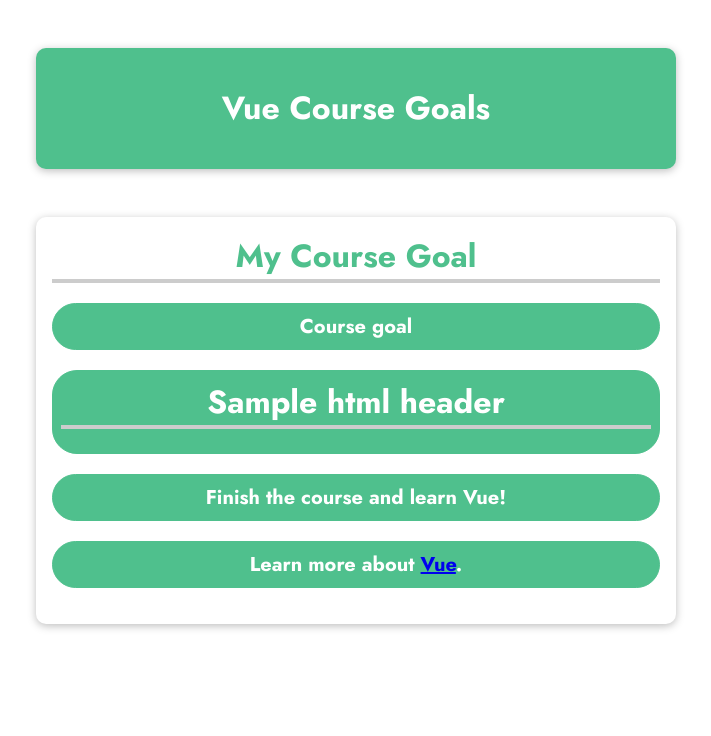
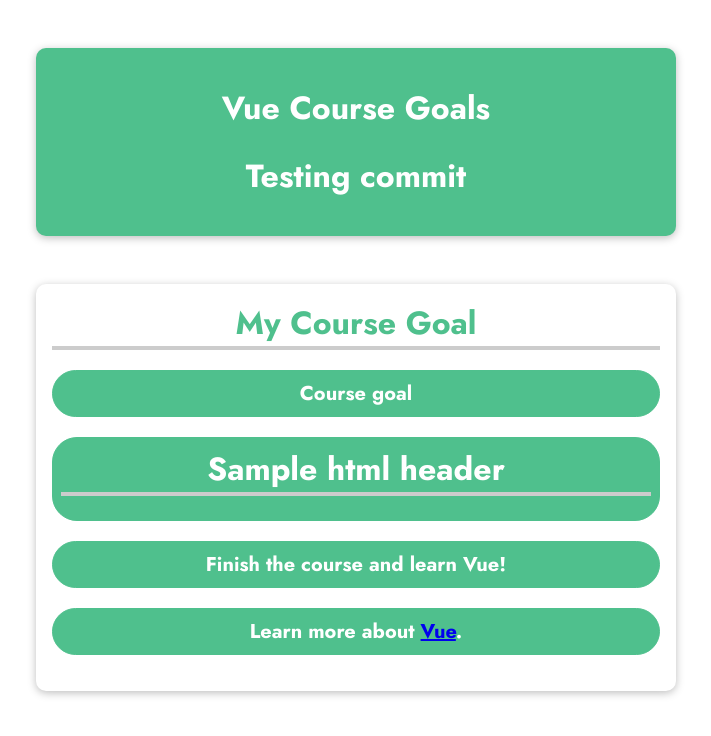
Before and after one commit to fgar13/basics-01-starting-code, a plain HTML site: page index.html in a window 1280 px wide. Shown: the whole page, without its empty margins (284-995 px from the left). Drawn offline with nearby package versions, Linux system fonts and the light colour scheme.

Commit message:
Testing commit

```diff
--- a/index.html
+++ b/index.html
@@ -39,6 +39,7 @@
   <body>
     <header>
       <h1>Vue Course Goals</h1>
+      <h1>Testing commit</h1>
     </header>
     <section id="user-goal">
       <h2>My Course Goal</h2>
```
